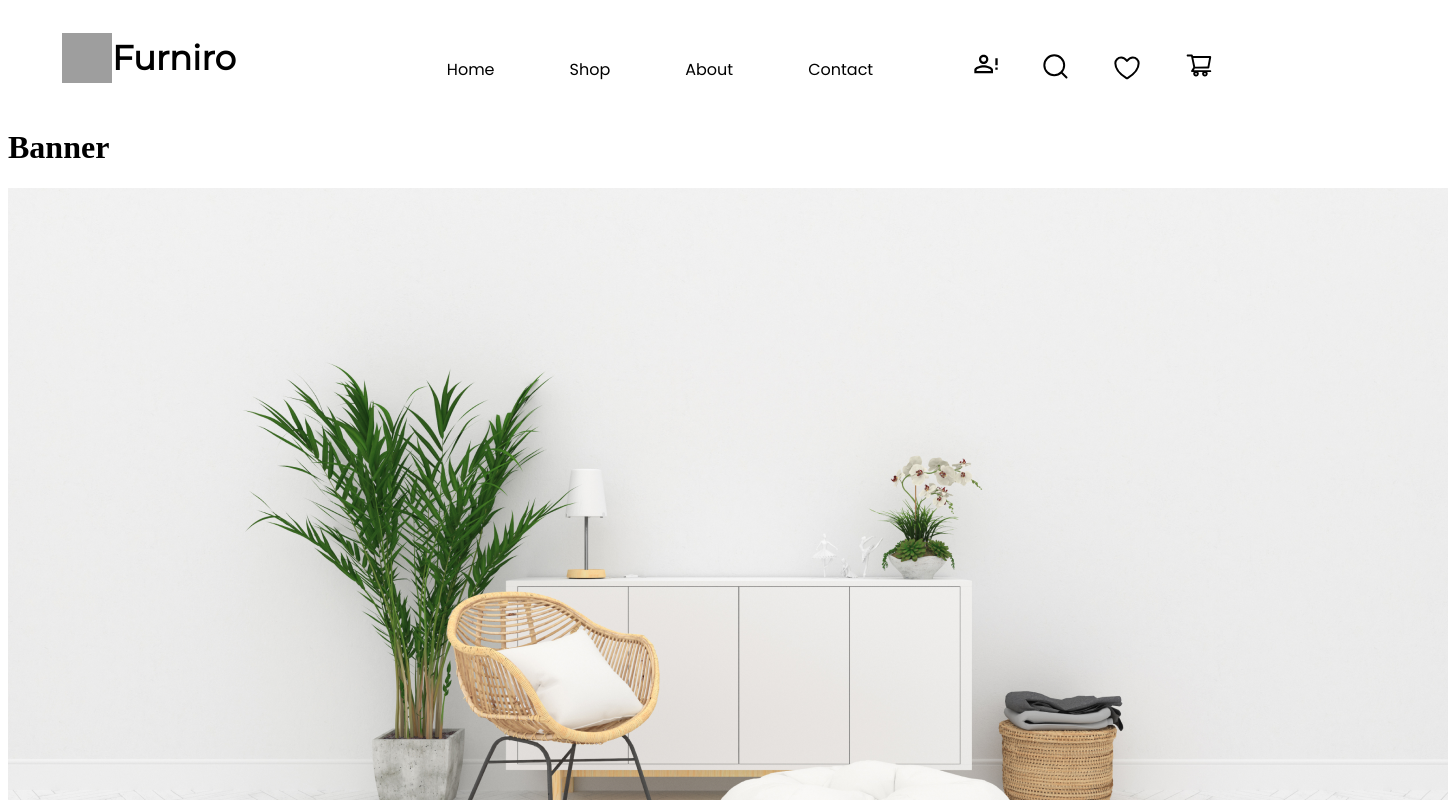
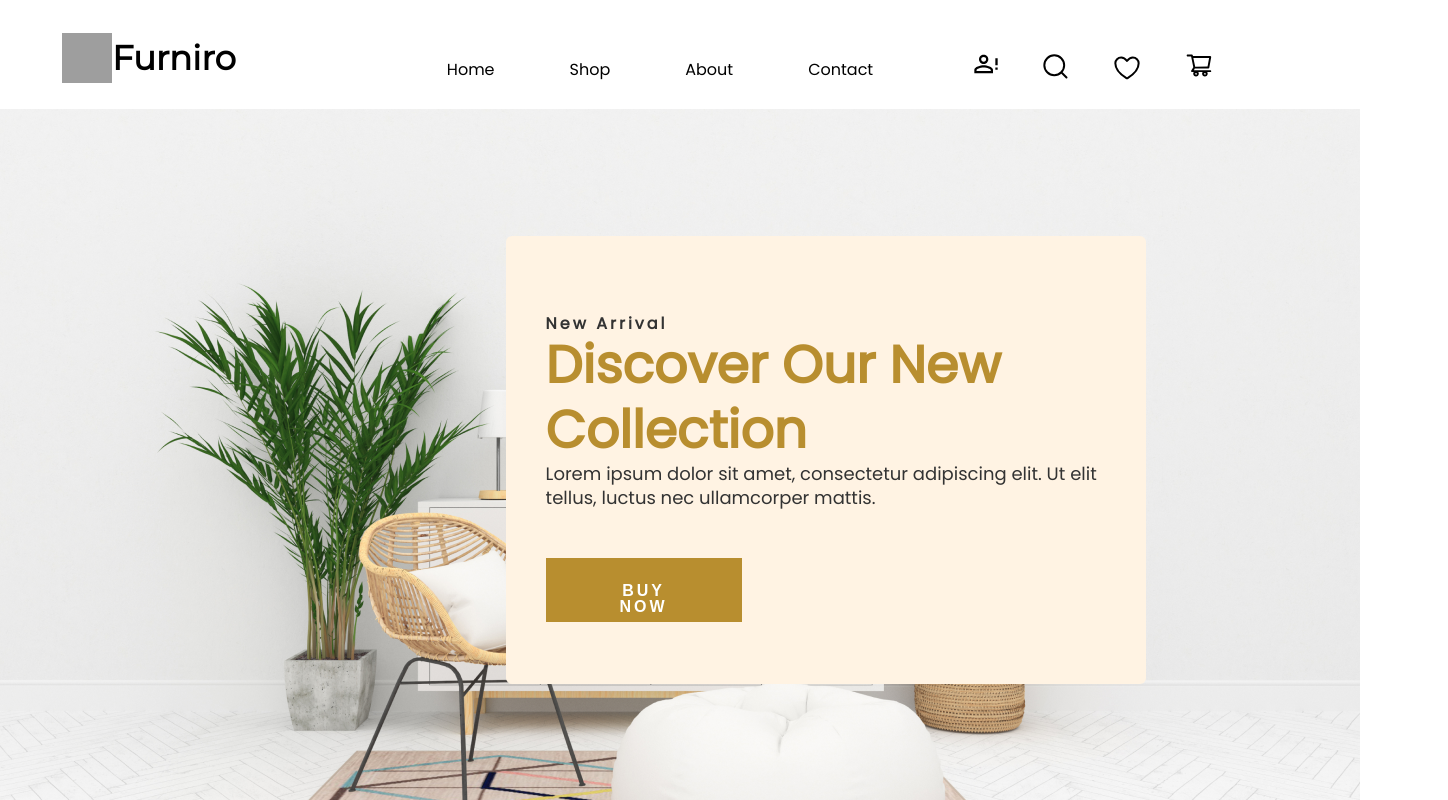
Before and after one commit to HenintsoaPaul/furniro, a Nuxt app: page / in a window 1280 px wide. Shown: the top 800 px of the page, 1448 px wide, since content can reach past the window. Built offline with nearby package versions, Linux system fonts and the light colour scheme; grey boxes are pictures that could not be loaded.

Commit message:
raw banner

```diff
--- a/components/Banner.vue
+++ b/components/Banner.vue
@@ -4,15 +4,89 @@
 
 <template>
   <div id="banner">
-    <h1>Banner</h1>
+    <nuxt-img src="/images/img.png" alt="banner img"/>
 
-    <img src="/images/img.png" alt="banner img">
+    <!-- hover -->
+    <div>
+      <p class="sub">New Arrival</p>
+      <p class="maj">Discover Our
+        New Collection</p>
+      <p class="para">Lorem ipsum dolor sit amet, consectetur adipiscing elit. Ut elit tellus, luctus nec ullamcorper
+        mattis.</p>
+
+      <button>BUY NOW</button>
+    </div>
   </div>
 </template>
 
 <style scoped lang="scss">
 #banner {
   width: 100%;
-  height: 716.83px;
+  height: 45rem;
+
+  display: flex;
+  align-items: center;
+  justify-content: center;
+
+  position: relative;
+
+  div {
+    position: absolute;
+    bottom: 20%;
+    right: 10%;
+    height: 28rem;
+    width: 40rem;
+
+    background: #FFF3E3;
+    padding: 5rem 2.5rem;
+    box-sizing: border-box;
+    border-radius: 6px;
+
+    p {
+      font-family: 'Poppins', sans-serif;
+      margin: 0;
+
+      &.sub {
+        font-weight: 600;
+        font-size: 16px;
+        line-height: 100%;
+        letter-spacing: 3px;
+        color: #333;
+      }
+
+      &.maj {
+        font-weight: 700;
+        font-size: 52px;
+        line-height: 65px;
+        letter-spacing: 0;
+        color: #B88E2F;
+      }
+
+      &.para {
+        font-weight: 500;
+        font-size: 18px;
+        line-height: 24px;
+        letter-spacing: 0;
+        color: #333;
+      }
+    }
+
+    button {
+      margin-top: 3rem;
+      width: 35%;
+      height: 4rem;
+      border: none;
+
+      padding: 25px 72px ;
+
+      font-weight: 700;
+      font-size: 16px;
+      line-height: 100%;
+      letter-spacing: 3px;
+      color: #fff;
+
+      background-color: #B88E2F;
+    }
+  }
 }
 </style>
```
